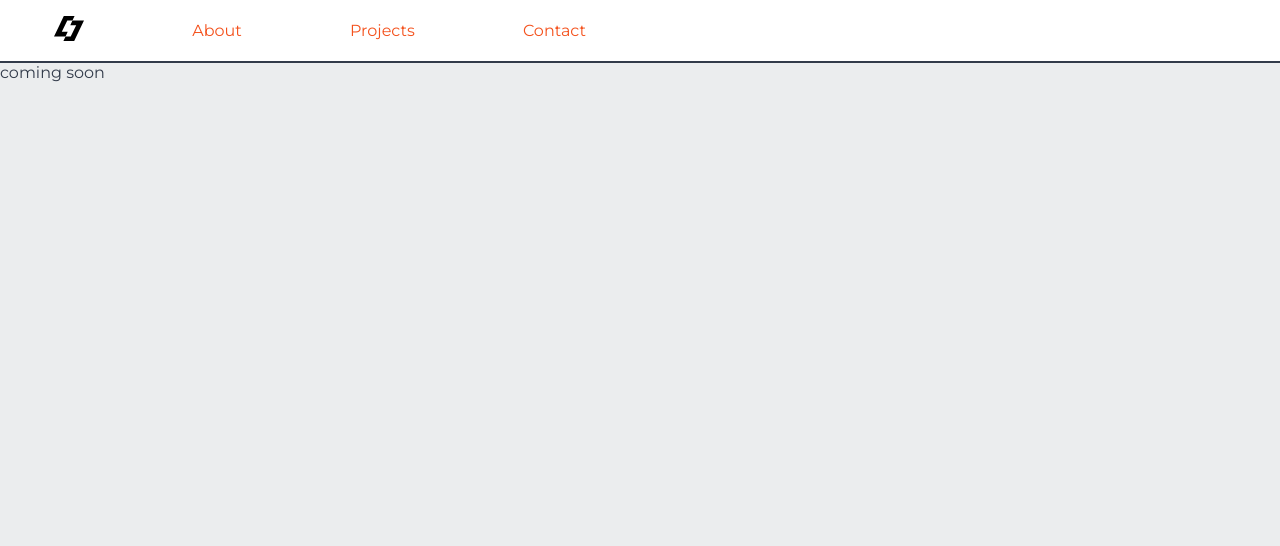
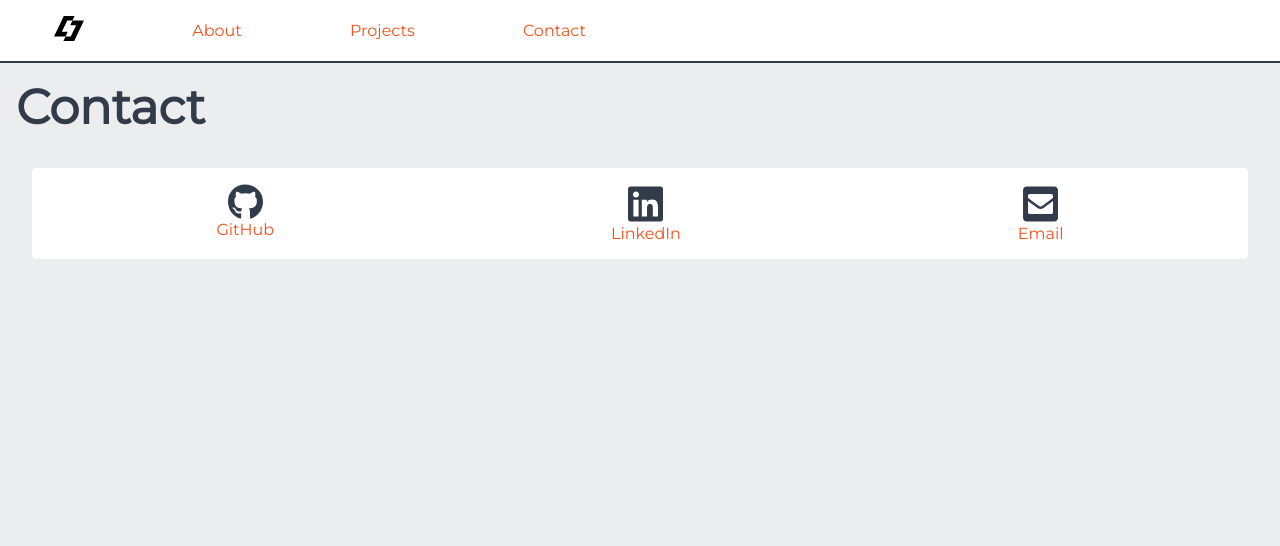
Before and after one commit to tannershimanek/MyPortfolio, a plain HTML site: page contact.html in a window 1280 px wide. Drawn offline with Linux system fonts and the light colour scheme.

Commit message:
updated the contact page and fixed ALL links

```diff
--- a/contact.html
+++ b/contact.html
@@ -18,10 +18,45 @@
             <a href="/projects.html">Projects</a>
             <a href="/contact.html">Contact</a>
         </div>
-
     </nav>
 
-    <p>coming soon</p>
+    <!-- <img src="logos/github-light.svg" alt="github" style="width: 35px;"/>
+    <img src="logos/github-dark.svg" alt="github" style="width: 35px;"/>
+    <img src="logos/github-secondary.svg" alt="github" style="width: 35px;"/>
+
+    <img src="logos/linkedin-light.svg" alt="linked in" style="width: 35px;"/>
+    <img src="logos/linkedin-dark.svg" alt="linked in" style="width: 35px;"/>
+    <img src="logos/linkedin-secondary.svg" alt="linked in" style="width: 35px;"/>
+
+    <img src="logos/envelope-light.svg" alt="email" style="width: 35px;"/>
+    <img src="logos/envelope-dark.svg" alt="email" style="width: 35px;"/>
+    <img src="logos/envelope-secondary.svg" alt="email" style="width: 35px;"/>
+
+    <p>coming soon</p> -->
+
+
+
+
+    <div class="fade-in">
+        <h1 class="text-dark section-header-large">Contact</h1>
+
+        <div class="contact-card">
+            <div class="contact-card-inner">
+                <img src="logos/github-dark.svg" alt="github" style="width: 35px;"/>
+                <a href="https://github.com/tannershimanek" target="_blank">GitHub</a>
+            </div>
+            <div class="contact-card-inner">
+                <img src="logos/linkedin-dark.svg" alt="linked in" style="width: 35px;"/>
+                <a href="https://linkedin.com/in/tshimanek" target="_blank">LinkedIn</a>
+            </div>
+            <div class="contact-card-inner">
+                <img src="logos/envelope-dark.svg" alt="email" style="width: 35px;"/>
+                <a href="mailto:tannershimanek@gmail.com" target="_blank">Email</a>
+            </div>
+        </div>
+    </div>
+
+
     <script src="script.js"></script>
 
 </body>
--- a/style.css
+++ b/style.css
@@ -41,6 +41,10 @@ body {
 
 .alt {
     color: #F26B3F;
+    text-decoration: underline;
+}
+.alt:hover {
+    color: #F38866;
 }
 .container {
     max-width: 100%;
@@ -99,6 +103,34 @@ body {
 .section-header {
     padding-top: 0.9rem;
     padding-left: 1rem;
+}
+.section-header-large {
+    padding-top: 0.9rem;
+    padding-left: 1rem;
+    font-size: 3rem;
+}
+.fade-in {
+    animation: fade-in 1s 1 0s ease;
+    height: 60vh;
+}
+.group {
+    display: flex;
+    justify-content: center;
+    align-items: center;
+}
+.contact-card {
+    background-color: #ffffff;
+    border: 1px #323B4A sold;
+    border-radius: 4px;
+    padding: 1rem;
+    margin: 2rem;
+    display: flex;
+    justify-content: space-around;
+}
+.contact-card-inner {
+    display: flex;
+    flex-direction: column;
+    align-items: center;
 }
 .ham-icon {
     font-size: 2rem;
@@ -181,3 +213,14 @@ body {
         opacity: 100;
         }
 }
+
+@keyframes fade-in{
+    0%{
+        transform: rotate(0) translateY(-10px);
+        opacity: 0;
+        }
+    100%{
+        transform: rotate(0) translateY(0);
+        opacity: 100;
+        }
+}
```
Also changed, not shown: index.html (+3 -35 lines), projects.html (+2 -1 lines), logos/envelope-dark.svg (added), logos/envelope-light.svg (added), logos/envelope-secondary.svg (added), logos/github-dark.svg (added), logos/github-light.svg (added), logos/github-secondary.svg (added), logos/linkedin-dark.svg (added), logos/linkedin-light.svg (added), logos/linkedin-secondary.svg (added), 1 other file.
